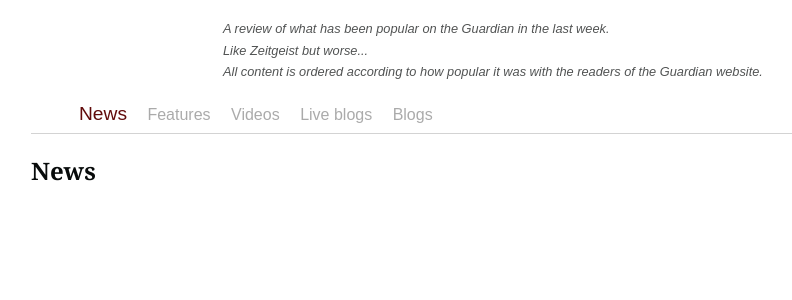
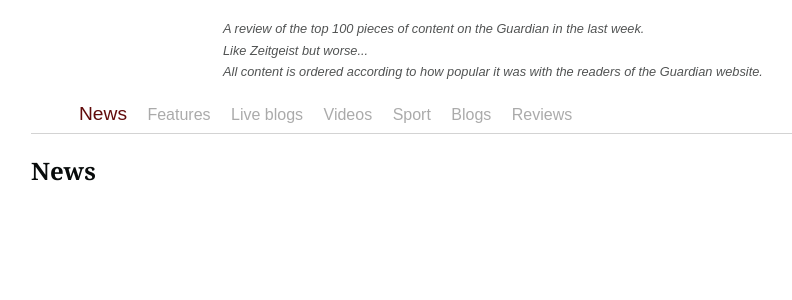
Before and after one commit to guardian/gu-in-review, a Python web app: template templates/index.html in a window 1280 px wide. Shown: the part 102-402 px from the top of the page, without its empty margins (97-889 px from the left). Run offline with Jinja, Linux system fonts and the light colour scheme; the template is opened without the code that fills it, so the values that code supplies are empty; style sheets or scripts are compiled from the project's sources; some libraries are stand-ins or nearby versions.

Commit message:
Adds reviews

```diff
--- a/app.py
+++ b/app.py
@@ -19,7 +19,9 @@ def categorise_content(content):
 		"news" : [item for item in content if data_filters.news(item)],
 		"features" : [item for item in content if data_filters.features(item)],
 		"blogs" : [item for item in content if data_filters.blog(item)],
-		"liveblogs" : [i for i in content if data_filters.live(i)],}
+		"liveblogs" : [i for i in content if data_filters.live(i)],
+		"reviews" : [i for i in content if data_filters.review(i)],
+		"sport" : [i for i in content if data_filters.sport(i)],}
 
 class MainPage(webapp2.RequestHandler):
 	def get(self):
--- a/app.yaml
+++ b/app.yaml
@@ -1,5 +1,5 @@
 application: gu-in-review
-version: 3
+version: 4
 runtime: python27
 api_version: 1
 threadsafe: true
--- a/tasks.py
+++ b/tasks.py
@@ -25,7 +25,7 @@ def read_weeks_ophan_data():
 	params = {
 		"api-key" : ophan_api_key(),
 		"age" : 7 * 24 * 60 * 60,
-		"count" : 50,
+		"count" : 100,
 	}
 
 	url = base_url + "?" + urlencode(params)
--- a/templates/index.html
+++ b/templates/index.html
@@ -7,7 +7,7 @@
 <header><h1 class="title"><span class="brand-name">The Guardian</span> week in review</h1></header>
 
 <blockquote class="app-quote">
-	<p>A review of what has been popular on the Guardian in the last week.</p>
+	<p>A review of the top 100 pieces of content on the Guardian in the last week.</p>
 	<p>Like Zeitgeist but worse...</p>
 	<p>All content is ordered according to how popular it was with the readers of the Guardian website.</p>
 </blockquote>
@@ -17,9 +17,11 @@
 <ul>
 	<li><a href="#news">News</a></li>
 	<li><a href="#features">Features</a></li>
+	<li><a href="#liveblogs">Live blogs</a></li>
 	<li><a href="#videos">Videos</a></li>
-	<li><a href="#liveblogs">Live blogs</a></li>
+	<li><a href="#sport">Sport</a></li>
 	<li><a href="#blogs">Blogs</a></li>
+	<li><a href="#reviews">Reviews</a></li>
 </ul>
 
 <section id="news" class="news items">
@@ -38,9 +40,26 @@
 {% endfor %}
 </section>
 
+
+<section id="liveblogs" class="liveblogs items">
+	<header><h1>Liveblogs</h1></header>
+	{% for item in liveblogs %}
+	{% set position = loop.index %}
+	{% include "article.html" %}
+	{% endfor %}
+</section>
+
 <section id="videos" class="videos items">
 	<header><h1>Videos</h1></header>
 	{% for item in videos %}
+	{% set position = loop.index %}
+	{% include "article.html" %}
+	{% endfor %}
+</section>
+
+<section id="sport" class="sport items">
+	<header><h1>Sport</h1></header>
+	{% for item in sport %}
 	{% set position = loop.index %}
 	{% include "article.html" %}
 	{% endfor %}
@@ -54,9 +73,13 @@
 {% endfor %}
 </section>
 
-<section id="liveblogs" class="liveblogs items">
-	<header><h1>Liveblogs</h1></header>
-	{% for item in liveblogs %}
+
+<section id="reviews" class="reviews items">
+	<header><h1>Reviews</h1></header>
+	{% if not reviews %}
+	<p>No content this week.</p>
+	{% endif %}
+	{% for item in reviews %}
 	{% set position = loop.index %}
 	{% include "article.html" %}
 	{% endfor %}
```
Also changed, not shown: data_filters.py (+7 -0 lines).
